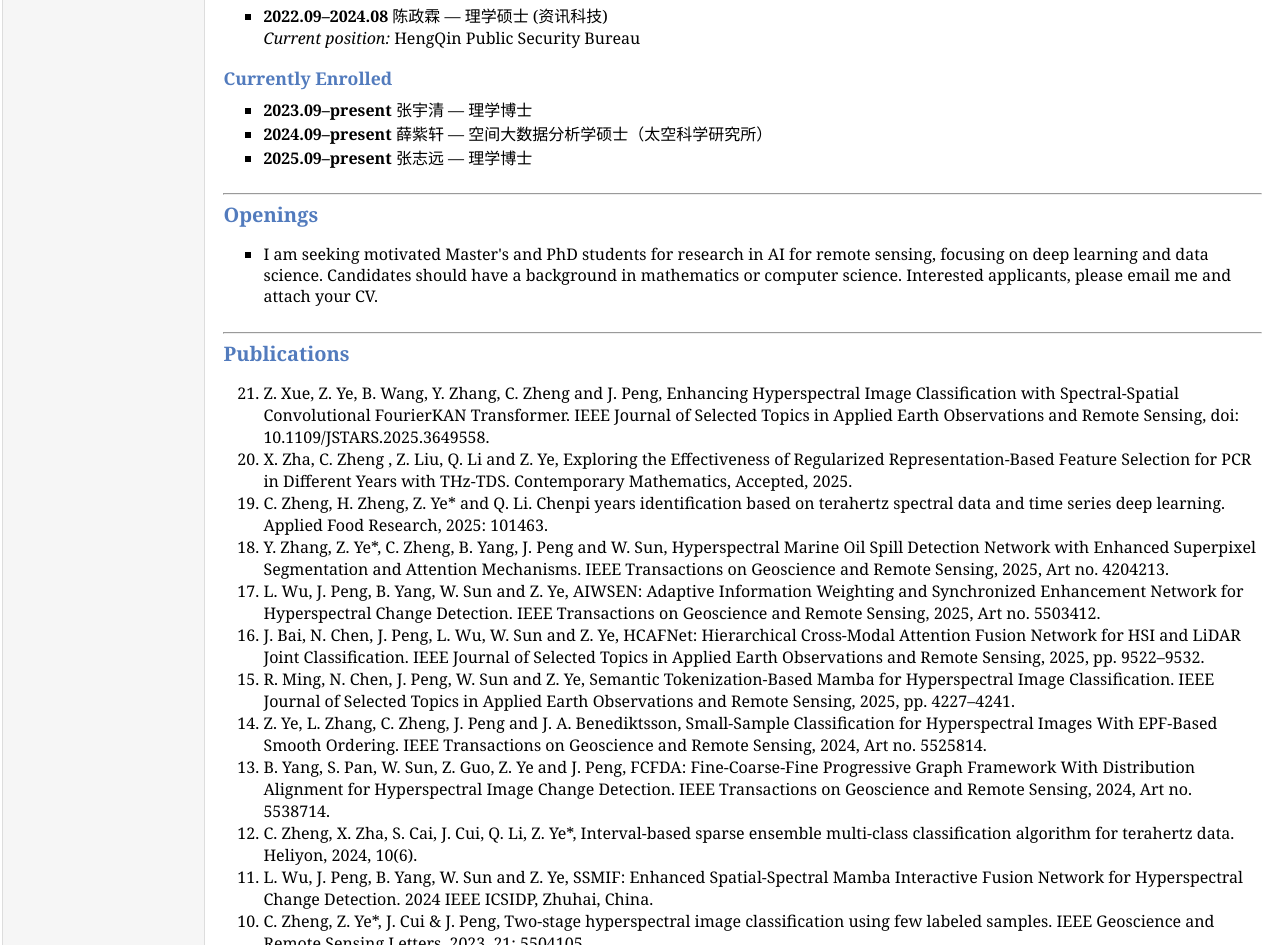
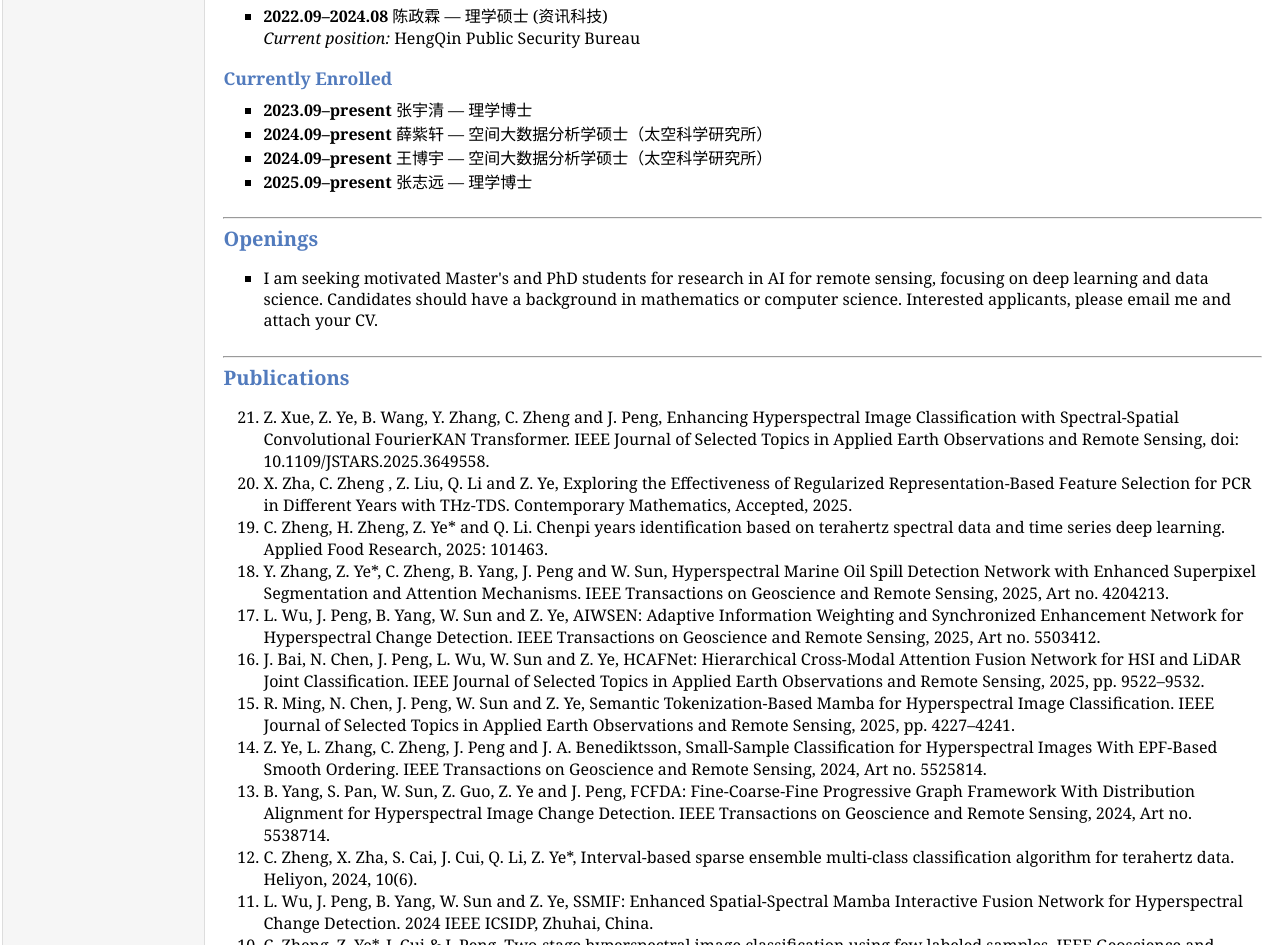
Before and after one commit to zhijing-ye/zhijing-ye.github.io, a plain HTML site: page index.html in a window 1280 px wide. Shown: the part 1629-2574 px from the top of the page. Drawn offline with Linux system fonts and the light colour scheme.

```diff
--- a/index.html
+++ b/index.html
@@ -111,6 +111,7 @@
         <ul>
             <li><b>2023.09–present</b> 张宇清 — 理学博士</li>
             <li><b>2024.09–present</b> 薛紫轩 — 空间大数据分析学硕士（太空科学研究所）</li>
+            <li><b>2024.09–present</b> 王博宇 — 空间大数据分析学硕士（太空科学研究所）</li>
             <li><b>2025.09–present</b> 张志远 — 理学博士</li>
         </ul>
     </div>
```
